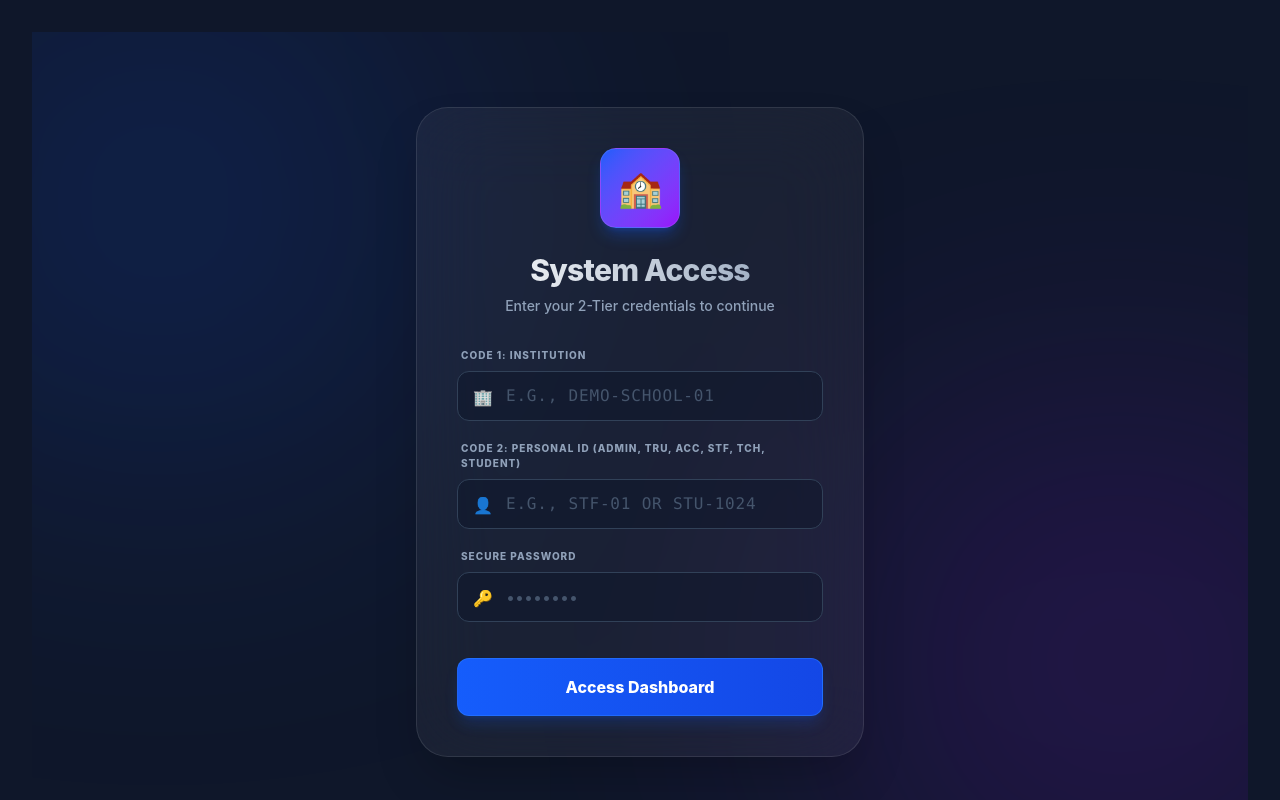
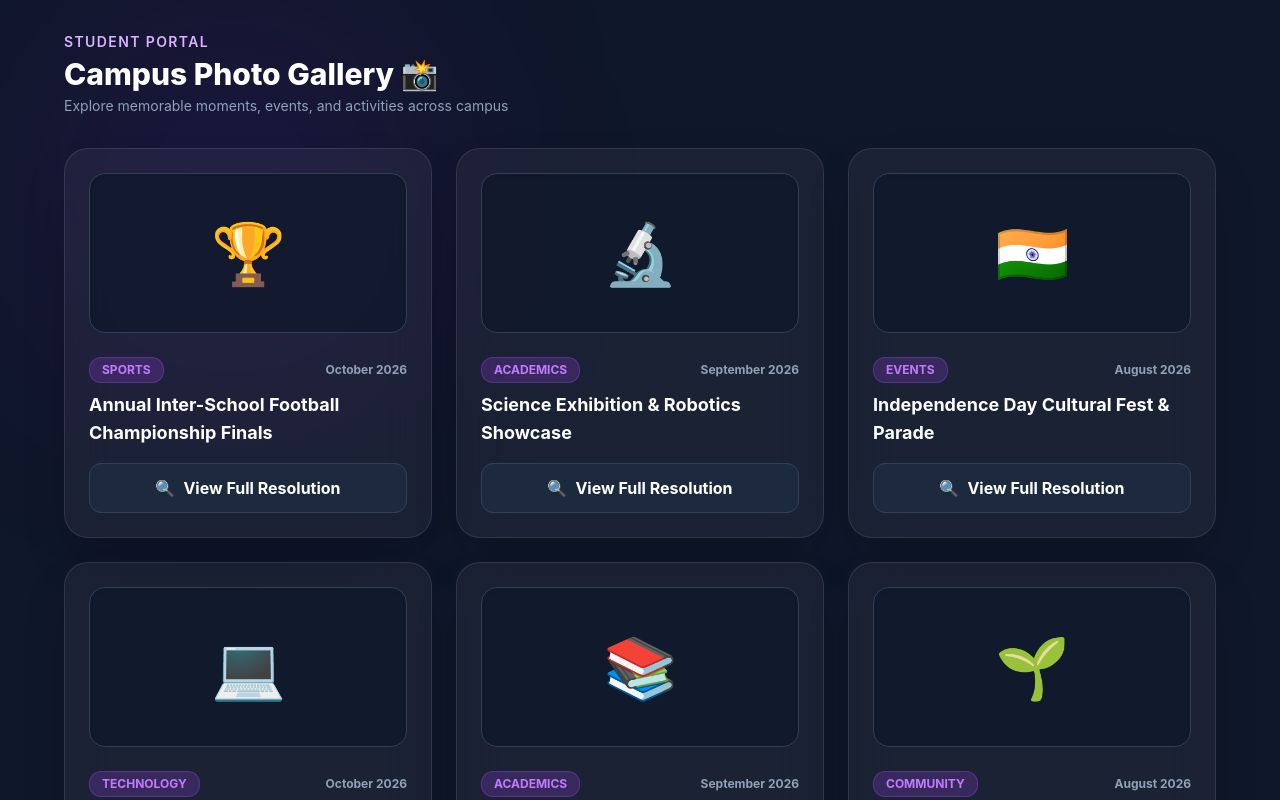
Before and after one commit to sikhakumari011989-stack/school-erp, a React (Vite) app: page /student/gallery in a window 1280 px wide. Before the commit this address led to /login. Shown: the top 800 px of the page. Built offline with nearby package versions, Linux system fonts and the light colour scheme.

Commit message:
Added Student Campus Gallery module

```diff
--- a/src/App.jsx
+++ b/src/App.jsx
@@ -16,7 +16,8 @@ import TeacherAttendance from './pages/TeacherAttendance';
 import StudentDashboard from './pages/StudentDashboard';
 import StudentLMS from './pages/StudentLMS';
 import CertificateGenerator from './pages/CertificateGenerator';
-import StudentCalendar from './pages/StudentCalendar'; // NEW IMPORT
+import StudentCalendar from './pages/StudentCalendar';
+import StudentGallery from './pages/StudentGallery'; // NEW IMPORT
 
 const AppLayout = ({ children }) => {
   const location = useLocation();
@@ -53,7 +54,8 @@ export default function App() {
           <Route path="/student/dashboard" element={<StudentDashboard />} />
           <Route path="/student/lms" element={<StudentLMS />} />
           <Route path="/student/certificates" element={<CertificateGenerator />} />
-          <Route path="/student/calendar" element={<StudentCalendar />} /> {/* NEW ROUTE */}
+          <Route path="/student/calendar" element={<StudentCalendar />} />
+          <Route path="/student/gallery" element={<StudentGallery />} /> {/* NEW ROUTE */}
 
           <Route path="*" element={<Navigate to="/login" replace />} />
         </Routes>
--- a/src/Components/Sidebar.jsx
+++ b/src/Components/Sidebar.jsx
@@ -42,7 +42,8 @@ export default function Sidebar() {
         { name: 'Dashboard', path: '/student/dashboard', icon: '🎓' },
         { name: 'LMS & Quizzes', path: '/student/lms', icon: '📖' },
         { name: 'Certificates', path: '/student/certificates', icon: '📜' },
-        { name: 'School Calendar', path: '/student/calendar', icon: '📅' } // NEW LINK
+        { name: 'School Calendar', path: '/student/calendar', icon: '📅' },
+        { name: 'Campus Gallery', path: '/student/gallery', icon: '📸' } // NEW LINK
       ];
     }
     return [];
--- /dev/null
+++ b/src/pages/StudentGallery.jsx
@@ -0,0 +1,55 @@
+import React, { useState } from "react";
+
+export default function StudentGallery() {
+  const [photos] = useState([
+    { id: 1, title: "Annual Inter-School Football Championship Finals", category: "Sports", image: "🏆", date: "October 2026" },
+    { id: 2, title: "Science Exhibition & Robotics Showcase", category: "Academics", image: "🔬", date: "September 2026" },
+    { id: 3, title: "Independence Day Cultural Fest & Parade", category: "Events", image: "🇮🇳", date: "August 2026" },
+    { id: 4, title: "Computer Lab Full-Stack Coding Session", category: "Technology", image: "💻", date: "October 2026" },
+    { id: 5, title: "Annual Library Reading Week", category: "Academics", image: "📚", date: "September 2026" },
+    { id: 6, title: "Tree Plantation Drive by Eco Club", category: "Community", image: "🌱", date: "August 2026" }
+  ]);
+
+  return (
+    <div className="relative text-slate-200 min-h-full pb-10 font-sans">
+      <div className="fixed top-0 left-10 w-96 h-96 bg-purple-600/10 rounded-full blur-[120px] pointer-events-none"></div>
+
+      <div className="relative z-10 max-w-6xl mx-auto">
+        <div className="mb-8">
+          <p className="text-purple-300 text-sm font-semibold mb-1 uppercase tracking-widest">Student Portal</p>
+          <h1 className="text-3xl font-extrabold text-white">Campus Photo Gallery 📸</h1>
+          <p className="text-slate-400 text-sm mt-1">Explore memorable moments, events, and activities across campus</p>
+        </div>
+
+        {/* GALLERY GRID */}
+        <div className="grid grid-cols-1 md:grid-cols-2 lg:grid-cols-3 gap-6">
+          {photos.map((item) => (
+            <div key={item.id} className="bg-white/5 backdrop-blur-xl border border-white/10 rounded-3xl p-6 shadow-2xl flex flex-col justify-between group hover:border-purple-500/50 transition-all">
+              <div>
+                <div className="w-full h-40 rounded-2xl bg-slate-900/80 border border-slate-700 flex items-center justify-center text-6xl mb-6 group-hover:scale-105 transition-transform shadow-inner">
+                  {item.image}
+                </div>
+                <div className="flex justify-between items-center mb-2">
+                  <span className="bg-purple-500/20 text-purple-400 border border-purple-500/30 px-3 py-1 rounded-xl text-xs font-bold uppercase">
+                    {item.category}
+                  </span>
+                  <span className="text-slate-400 text-xs font-bold">{item.date}</span>
+                </div>
+                <h3 className="text-lg font-bold text-white mb-4 group-hover:text-purple-300 transition-colors">
+                  {item.title}
+                </h3>
+              </div>
+              <button
+                onClick={() => alert(`Opening photo view for: ${item.title}`)}
+                className="w-full bg-slate-800 hover:bg-purple-600 text-white font-bold py-3 px-4 rounded-xl transition-all border border-slate-700 hover:border-purple-500 flex items-center justify-center gap-2"
+              >
+                <span>🔍</span> View Full Resolution
+              </button>
+            </div>
+          ))}
+        </div>
+
+      </div>
+    </div>
+  );
+}
```
